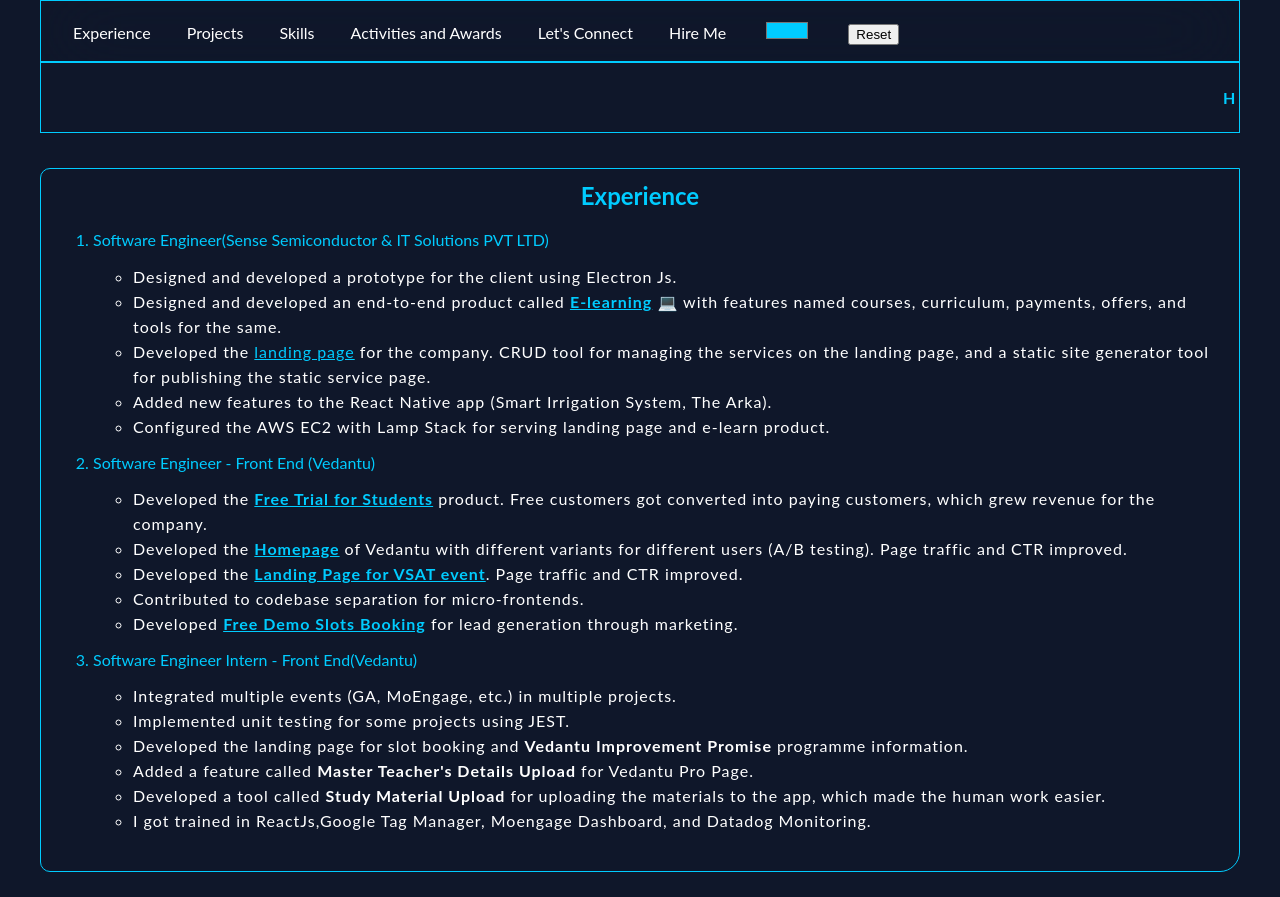
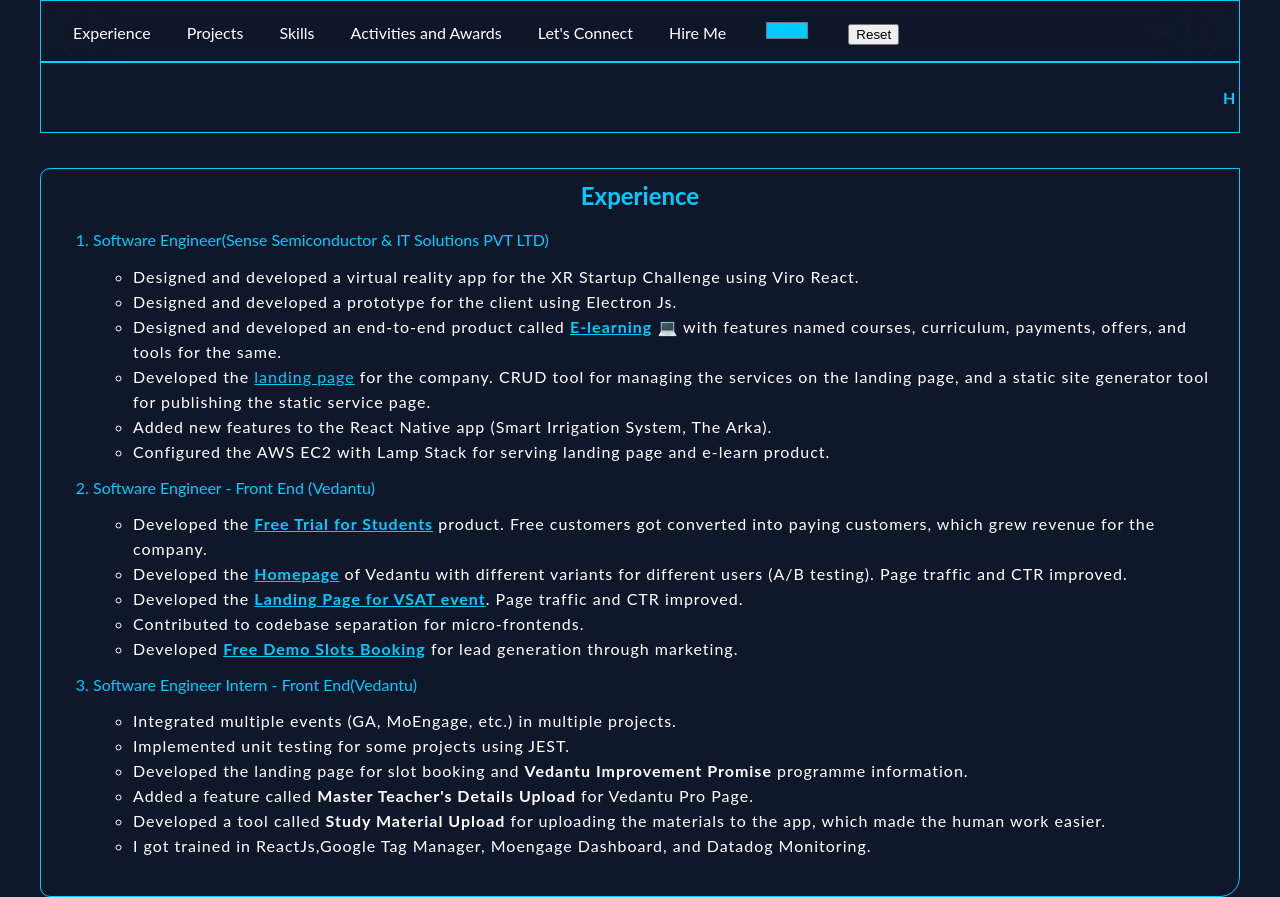
Before and after one commit to maneeswarmutyala/maneeswarmutyala.github.io, a plain HTML site: page index.html in a window 1280 px wide. Shown: the top 897 px of the page. Drawn offline with Linux system fonts and the light colour scheme.

Commit message:
Work update

```diff
--- a/index.html
+++ b/index.html
@@ -307,6 +307,9 @@
                 <li>
                     Software Engineer(Sense Semiconductor & IT Solutions PVT LTD)
                     <ul>
+                        <li>
+                            Designed and developed a virtual reality app for the XR Startup Challenge using Viro React.
+                        </li>
                         <li>
                             Designed and developed a prototype for the client using Electron Js.
                         </li>
```
